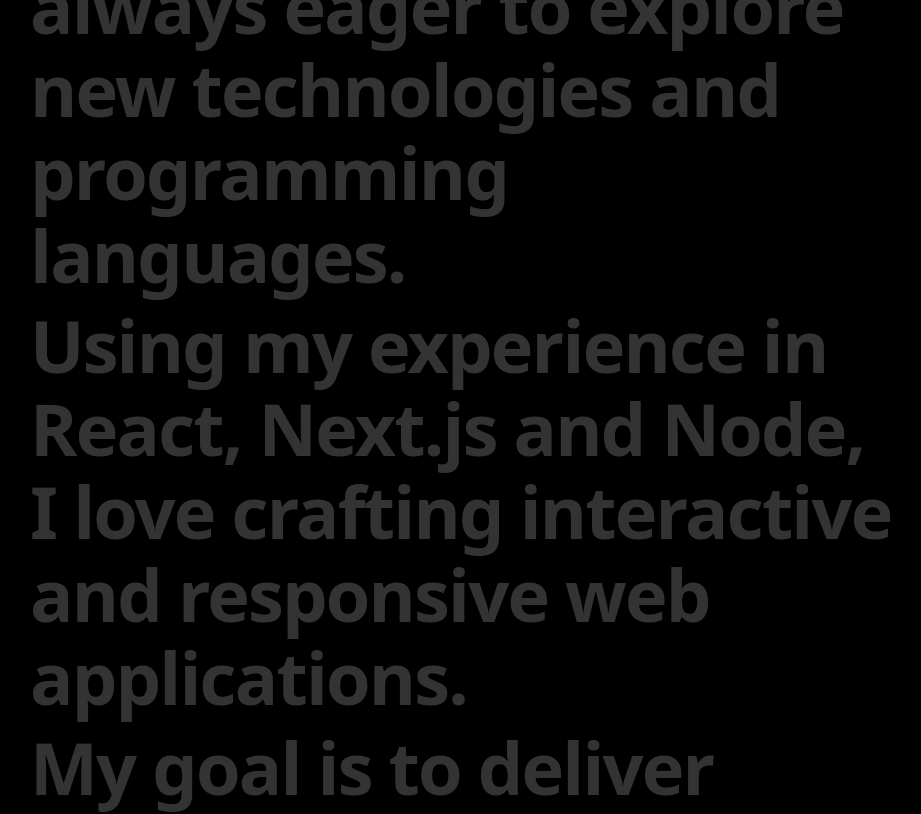
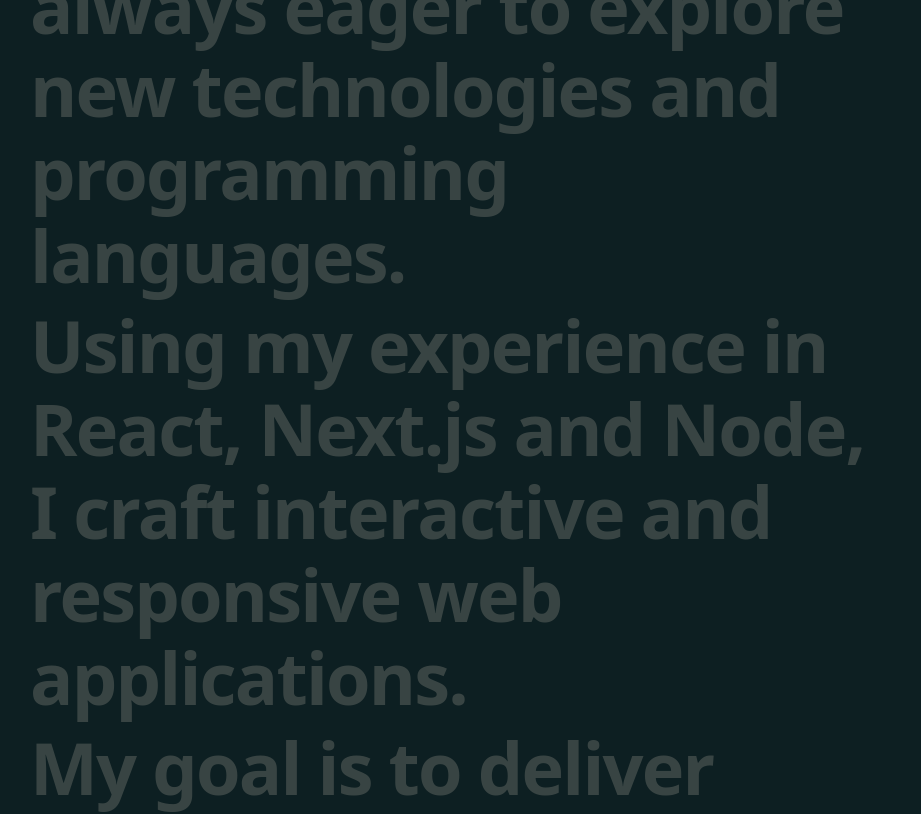
Before and after one commit to felipebetts/portfolio-2023, a Next.js app: page / in a window 1280 px wide. Shown: the part 1322-2136 px from the top of the page, without its empty margins (178-1099 px from the left). Built offline with nearby package versions, Linux system fonts and the light colour scheme.

Commit message:
feat: change theme colors

```diff
--- a/src/components/about.tsx
+++ b/src/components/about.tsx
@@ -13,9 +13,8 @@
 const blocks: string[] = [
   'Hello, welcome to this website!',
   "I'm a curious fullstack web developer who's always eager to explore new technologies and programming languages.",
-  'Using my experience in React, Next.js and Node, I love crafting interactive and responsive web applications.',
-  'My goal is to deliver solutions that are both efficient and aesthetically pleasing.',
-  'Since 2021, I have...'
+  'Using my experience in React, Next.js and Node, I craft interactive and responsive web applications.',
+  'My goal is to deliver solutions that are both efficient and aesthetically pleasing.'
 ]
 
 const About: React.FC = () => {
@@ -42,7 +41,10 @@
   }
 
   return (
-    <div ref={containerRef} className="bg-black text-white relative z-10">
+    <div
+      ref={containerRef}
+      className="bg-[var(--color-primary-500)] text-[var(--color-primary-100)] relative z-10"
+    >
       <div className="min-h-screen max-w-5xl mx-auto px-10 lg:px-20 py-24 md:py-28 lg:py-36 flex flex-col justify-center items-center text-5xl md:text-7xl tracking-tight font-semibold">
         <div className="leading-[1.15]">
           {blocks &&
--- a/src/components/contact-form.tsx
+++ b/src/components/contact-form.tsx
@@ -25,7 +25,7 @@
     }
   }
   return (
-    <div className="bg-black text-white flex flex-col justify-center pt-10 min-h-[90vh] relative z-10">
+    <div className="bg-[var(--color-primary-500)] text-[var(--color-primary-100)] flex flex-col justify-center pt-10 min-h-[90vh] relative z-10">
       <div className="flex flex-1 flex-col justify-center items-center pt-10 lg:pt-6">
         <h2 className="text-4xl font-bold">Send me a message</h2>
         <form
@@ -39,7 +39,7 @@
             maxLength={128}
             type="text"
             placeholder="Company Name"
-            className="bg-black text-white outline-none border-2 border-white rounded-md px-4 py-2"
+            className="bg-[var(--color-primary-500)] text-[var(--color-primary-100)] outline-none border-2 border-[var(--color-primary-100)] rounded-md px-4 py-2"
             value={name}
             onChange={e => setName(e.target.value)}
           />
@@ -50,7 +50,7 @@
             maxLength={128}
             type="email"
             placeholder="Your Email"
-            className="bg-black text-white outline-none border-2 border-white rounded-md px-4 py-2"
+            className="bg-[var(--color-primary-500)] text-[var(--color-primary-100)] outline-none border-2 border-[var(--color-primary-100)] rounded-md px-4 py-2"
             value={from}
             onChange={e => setFrom(e.target.value)}
           />
@@ -60,14 +60,14 @@
             placeholder="Additional information"
             required
             maxLength={1048576}
-            className="bg-black text-white outline-none border-2 border-white rounded-md px-4 py-2 min-h-[16em]"
+            className="bg-[var(--color-primary-500)] text-[var(--color-primary-100)] outline-none border-2 border-[var(--color-primary-100)] rounded-md px-4 py-2 min-h-[16em]"
             value={text}
             onChange={e => setText(e.target.value)}
           />
           <div className="text-center mt-10">
             <button
               type="submit"
-              className="bg-white text-black rounded-md px-4 py-2"
+              className="bg-[var(--color-primary-100)] text-black rounded-md px-4 py-2"
             >
               Send
             </button>
--- a/src/components/footer.tsx
+++ b/src/components/footer.tsx
@@ -15,7 +15,7 @@
 
 const Footer: React.FC = () => {
   return (
-    <footer className="flex flex-col gap-8 items-center justify-center bg-black text-white p-16 relative z-10">
+    <footer className="flex flex-col gap-8 items-center justify-center bg-[var(--color-primary-500)] text-[var(--color-primary-100)] p-16 relative z-10">
       <section className="flex gap-8 items-center justify-center">
         {links.map((link, i) => (
           <Link
--- a/src/components/masthead.tsx
+++ b/src/components/masthead.tsx
@@ -30,7 +30,7 @@
       <div className="min-h-screen h-full w-full flex flex-col justify-center items-center bg-black/60">
         <div
           className={`
-                    p-12 font-bold z-10 text-white drop-shadow-[0_5px_3px_rgba(0,0,0,0.5)] text-center flex flex-1 items-center justify-center flex-col
+                    p-12 font-bold z-10 text-[var(--color-primary-100)] drop-shadow-[0_5px_3px_rgba(0,0,0,0.5)] text-center flex flex-1 items-center justify-center flex-col
                     transition-opacity duration-1000 ${
                       imageLoaded ? 'opacity-100' : 'opacity-0'
                     }
@@ -50,7 +50,7 @@
           </h2>
         </div>
         <div
-          className={`flex-grow-0 pb-20 md:pb-10 text-white drop-shadow-[0_5px_3px_rgba(0,0,0,0.4)]
+          className={`flex-grow-0 pb-20 md:pb-10 text-[var(--color-primary-100)] drop-shadow-[0_5px_3px_rgba(0,0,0,0.4)]
              transition-all duration-1000 z-10 animate-bounce ${
                imageLoaded ? 'opacity-100' : 'opacity-0 -translate-y-10'
              }
--- a/src/components/parallax.tsx
+++ b/src/components/parallax.tsx
@@ -51,7 +51,7 @@
     <ParallaxContext.Provider value={{ pagesAmount, currentPage }}>
       <div
         ref={containerRef}
-        className="relative bg-black text-white"
+        className="relative bg-[var(--color-primary-500)] text-[var(--color-primary-100)]"
         style={{
           height: pagesAmount * 100 + 'vh'
         }}
--- a/src/components/works/tile.tsx
+++ b/src/components/works/tile.tsx
@@ -56,7 +56,7 @@
     <TileContext.Provider value={{ numOfPages, currentPage }}>
       <div
         ref={containerRef}
-        className="relative bg-black text-white"
+        className="relative bg-[var(--color-primary-500)] text-[var(--color-primary-100)]"
         style={{
           height: numOfPages * 100 + 'vh'
         }}
--- a/src/components/works/work-details.tsx
+++ b/src/components/works/work-details.tsx
@@ -10,7 +10,7 @@
 const WorkDetails: React.FC<Props> = ({ children, sub, title }) => {
   return (
     <div>
-      <header className="w-full max-w-[var(--max-w)] min-h-[30vh] bg-black flex flex-col justify-end mx-auto">
+      <header className="w-full max-w-[var(--max-w)] min-h-[30vh] bg-[var(--color-primary-500)] flex flex-col justify-end mx-auto">
         <div className="p-6">
           <Breadcrumbs />
           <h2 className="text-2xl mt-6 mb-4">{sub}</h2>
--- a/src/components/works/work.tsx
+++ b/src/components/works/work.tsx
@@ -21,8 +21,8 @@
 
 export const WorkBackground: React.FC = () => (
   <div className="grid grid-cols-1 lg:grid-cols-2 w-full min-h-screen top-0 sticky">
-    <div className="bg-black text-[var(--white)] h-[30vh] lg:h-auto"></div>
-    <div className="bg-[var(--white)] h-[70vh] lg:min-h-screen"></div>
+    <div className="bg-[var(--color-primary-500)] text-[var(--white)] h-[30vh] lg:h-auto"></div>
+    <div className="bg-[var(--color-primary-100)] h-[70vh] lg:min-h-screen"></div>
   </div>
 )
 
--- a/src/styles/globals.css
+++ b/src/styles/globals.css
@@ -22,8 +22,8 @@
 }
 
 body {
-  background: black;
-  color: var(--white);
+  background: var(--color-primary-500);
+  color: var(--color-primary-100);
 }
 
 /* :root {
```
